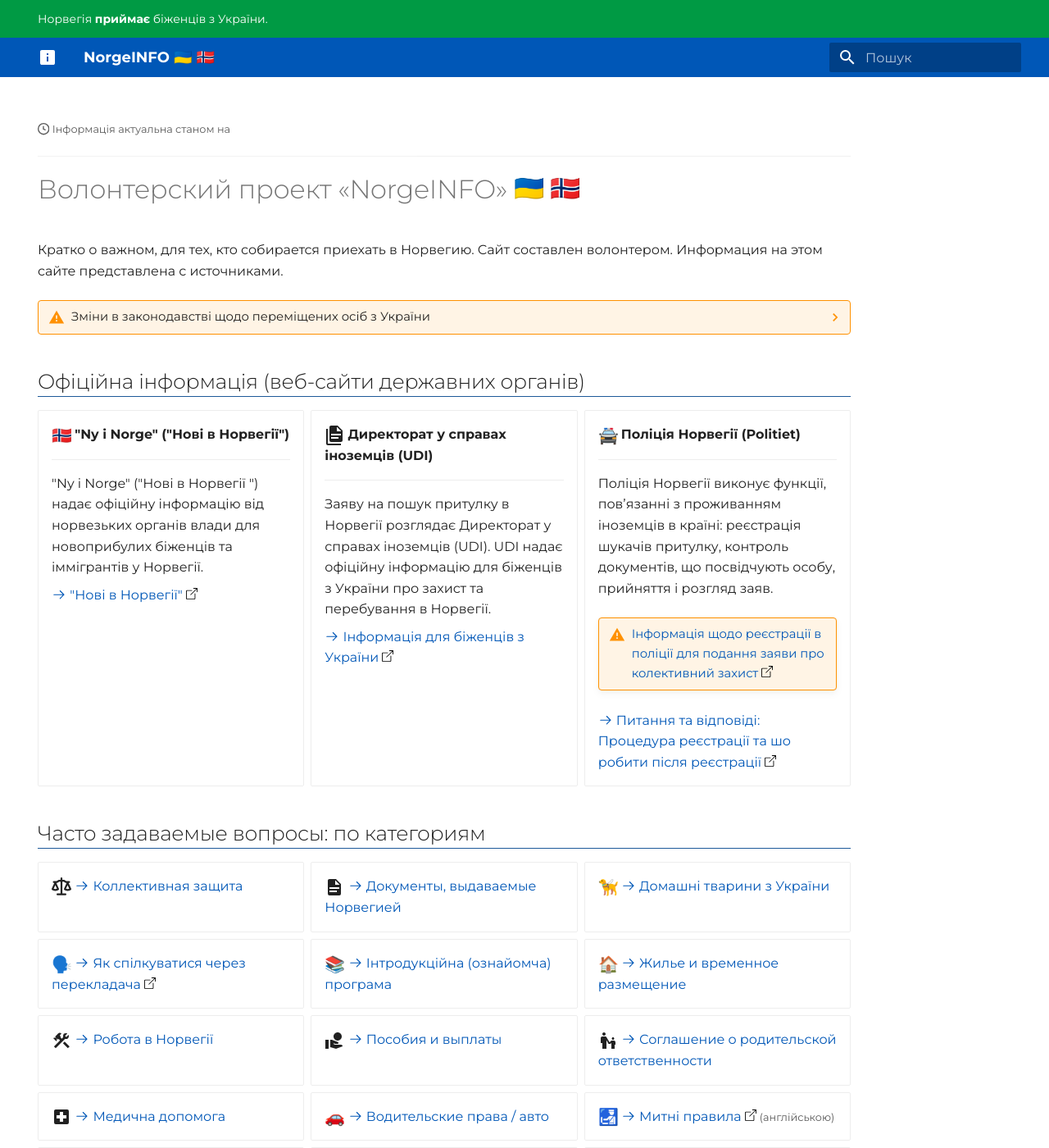
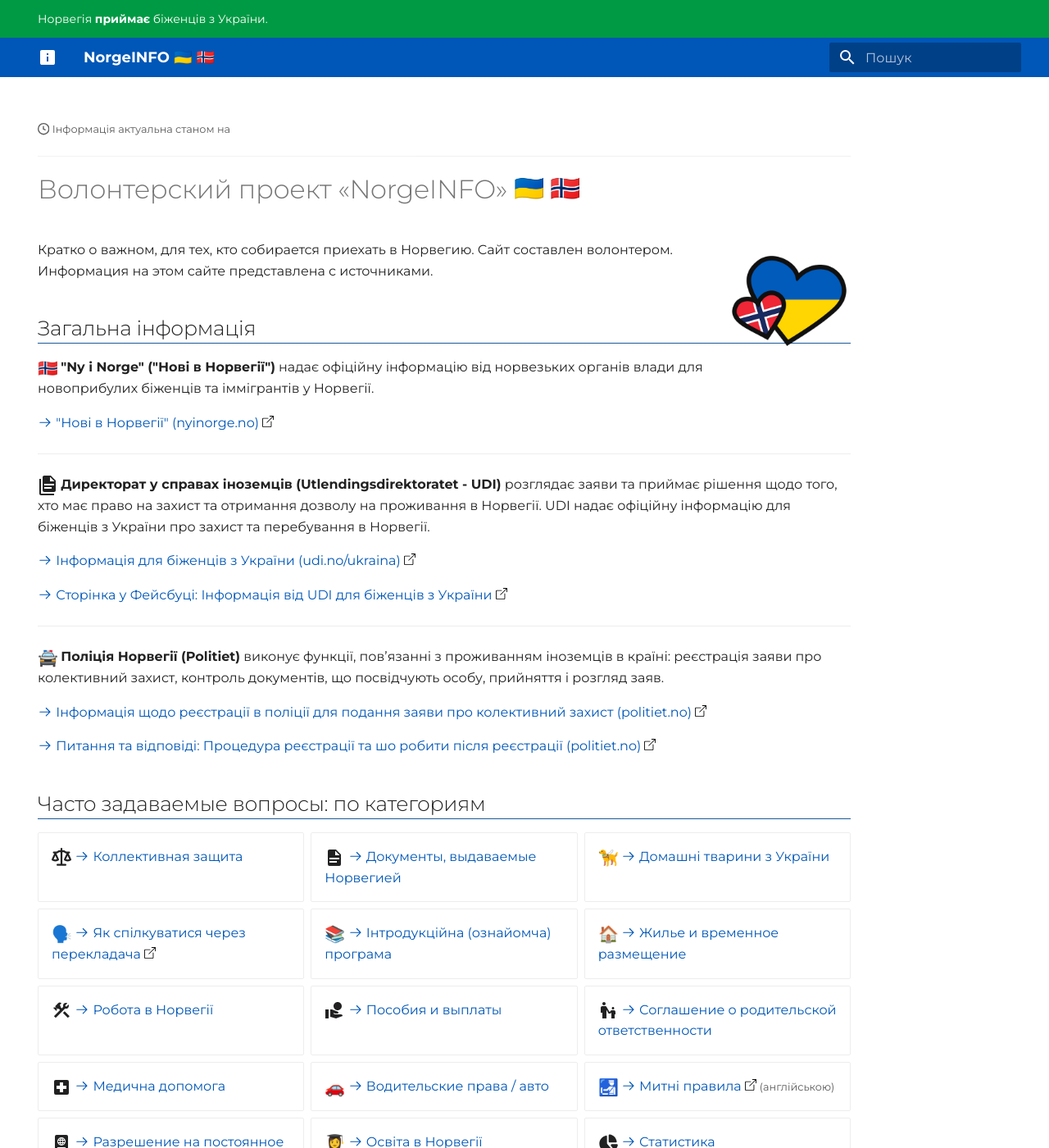
Before and after one commit to norgeinfo/norgeinfo.github.io, an MkDocs documentation site: the page built from docs/index.md, in a window 1280 px wide and 1400 px high. Shown: the whole window at 82% size. Built offline with MkDocs 1.6.1 and Material for MkDocs 9.7.7, drawn with Linux system fonts in a browser that asks for light colours; emoji names are drawn with the system emoji font.

Commit message:
Fix index page

```diff
--- a/docs/index.md
+++ b/docs/index.md
@@ -6,55 +6,30 @@
 
 # Волонтерский проект «NorgeINFO» :flag_ua: :flag_no:
 
+![Norge-Ukraina](\assets\ukraina-norge-logo.png){ width=150px, align=right }
 Кратко о важном, для тех, кто собирается приехать в Норвегию. Сайт составлен волонтером. Информация на этом сайте представлена с источниками.
 
-??? warning "Зміни в законодавстві щодо переміщених осіб з України"
-    Інформація від уряду Норвегії - 29.01.2024
+## Загальна інформація { #offisiell }
 
-    __Домашні тварини з України__
+:flag_no:{ .lg .middle } __"Ny i Norge" ("Нові в Норвегії")__ надає офіційну інформацію від норвезьких органів влади для новоприбулих біженців та іммігрантів у Норвегії.
 
-    [Уряд Норвегії повідомив 29.01.24 про те, що держава більше не покриватиме витрати на утримання домашніх тварин для новоприбулих осіб у притулках для біженців](https://www.udi.no/uk/information-ukraine-and-russia/situation-in-ukraine/). Це означає, що відтепер у новоприбулих осіб __не буде__ можливості проживати із домашніми тваринами в Національному центрі реєстрації та притулках для біженців. Ця зміна не стосуватиметься осіб, які чекають на поселення і на сьогоднішній час живуть в притулках для біженців зі своїми домашніми тваринами.
+[:octicons-arrow-right-24: "Нові в Норвегії" (nyinorge.no)](https://www.nyinorge.no/uk/)
 
-    Ця зміна вступає в дію 15.02.2024.
+---
 
-    __Тимчасове альтернативне місце проживання (проживання у приватних помешканнях)__
+:material-file-document-multiple:{ .lg .middle } __Директорат у справах іноземців (Utlendingsdirektoratet - UDI)__ розглядає заяви та приймає рішення щодо того, хто має право на захист та отримання дозволу на проживання в Норвегії. UDI надає офіційну інформацію для біженців з України про захист та перебування в Норвегії.
 
-    [29.01.24 р. уряд Норвегії повідомив про скасування порядку тимчасового альтернативного місця проживання](https://www.udi.no/uk/information-ukraine-and-russia/situation-in-ukraine/). Це означає, що українцям, які обрали проживання за приватною адресою замість проживання в притулках для біженців більше не виплачуватиметься фінансова допомога. Директорат у справах іноземців (UDI) співпрацюватиме з Директоратом з інтеграції та культурно-етнічної різноманітності (IMDi) та муніципалітетами щодо поселення осіб, які на сьогоднішній час користуються цією можливістю.
+[:octicons-arrow-right-24: Інформація для біженців з України (udi.no/ukraina)](https://www.udi.no/uk/information-ukraine-and-russia/situation-in-ukraine/)
 
-    Ця зміна вступає в дію 15.02.2024.
+[:octicons-arrow-right-24: Сторінка у Фейсбуці: Інформація від UDI для біженців з України](https://www.facebook.com/UDIUkraina)
 
-    __Інші ініціативи уряду__:
-    [Нові заходи для подальшого контролю над імміграцією (Прес-реліз 29.01.2024)](https://www.regjeringen.no/en/aktuelt/nye-tiltak-for-a-fortsatt-sikre-kontroll-pa-innvandringen/id3023283/?expand=factbox3023355)
+---
 
+:oncoming_police_car:{ .lg .middle } __Поліція Норвегії (Politiet)__ виконує функції, пов’язанні з проживанням іноземців в країні: реєстрація заяви про колективний захист, контроль документів, що посвідчують особу, прийняття і розгляд заяв.
 
-## Офіційна інформація (веб-сайти державних органів) { #offisielt }
+[:octicons-arrow-right-24: Інформація щодо реєстрації в поліції для подання заяви про колективний захист (politiet.no)](https://www.politiet.no/tjenester/opphold-i-norge-og-asyl/ukraina/ukrainsk/slik-soker-ukrainske-borgere-kollektiv-beskyttelse-i-norge/)
 
-<div class="grid cards" markdown>
-
--   :flag_no:{ .lg .middle } **"Ny i Norge" ("Нові в Норвегії")**
-
-    ---
-    "Ny i Norge" ("Нові в Норвегії ") надає офіційну інформацію від норвезьких органів влади для новоприбулих біженців та іммігрантів у Норвегії.
-
-    [:octicons-arrow-right-24: "Нові в Норвегії"](https://www.nyinorge.no/uk/)
-
-
--   :material-file-document-multiple:{ .lg .middle } **Директорат у справах іноземців (UDI)**
-
-    ---
-    Заяву на пошук притулку в Норвегії розглядає Директорат у справах іноземців (UDI). UDI надає офіційну інформацію для біженців з України про захист та перебування в Норвегії.
-
-    [:octicons-arrow-right-24: Інформація для біженців з України](https://www.udi.no/uk/information-ukraine-and-russia/situation-in-ukraine/)
-
--   :oncoming_police_car:{ .lg .middle } **Поліція Норвегії (Politiet)**
-
-    ---
-    Поліція Норвегії виконує функції, пов’язанні з проживанням іноземців в країні: реєстрація шукачів притулку, контроль документів, що посвідчують особу, прийняття і розгляд заяв.
-
-    !!! warning "[Інформація щодо реєстрації в поліції для подання заяви про колективний захист](https://www.politiet.no/tjenester/opphold-i-norge-og-asyl/ukraina/ukrainsk/slik-soker-ukrainske-borgere-kollektiv-beskyttelse-i-norge/)"
-
-    [:octicons-arrow-right-24: Питання та відповіді: Процедура реєстрації та шо робити після реєстрації](https://www.politiet.no/tjenester/opphold-i-norge-og-asyl/ukraina/ukrainsk/sporsmal-og-svar/)
-</div>
+[:octicons-arrow-right-24: Питання та відповіді: Процедура реєстрації та шо робити після реєстрації (politiet.no)](https://www.politiet.no/tjenester/opphold-i-norge-og-asyl/ukraina/ukrainsk/sporsmal-og-svar/)
 
 ## Часто задаваемые вопросы: по категориям { #faq }
 <div class="grid cards" markdown>
```
